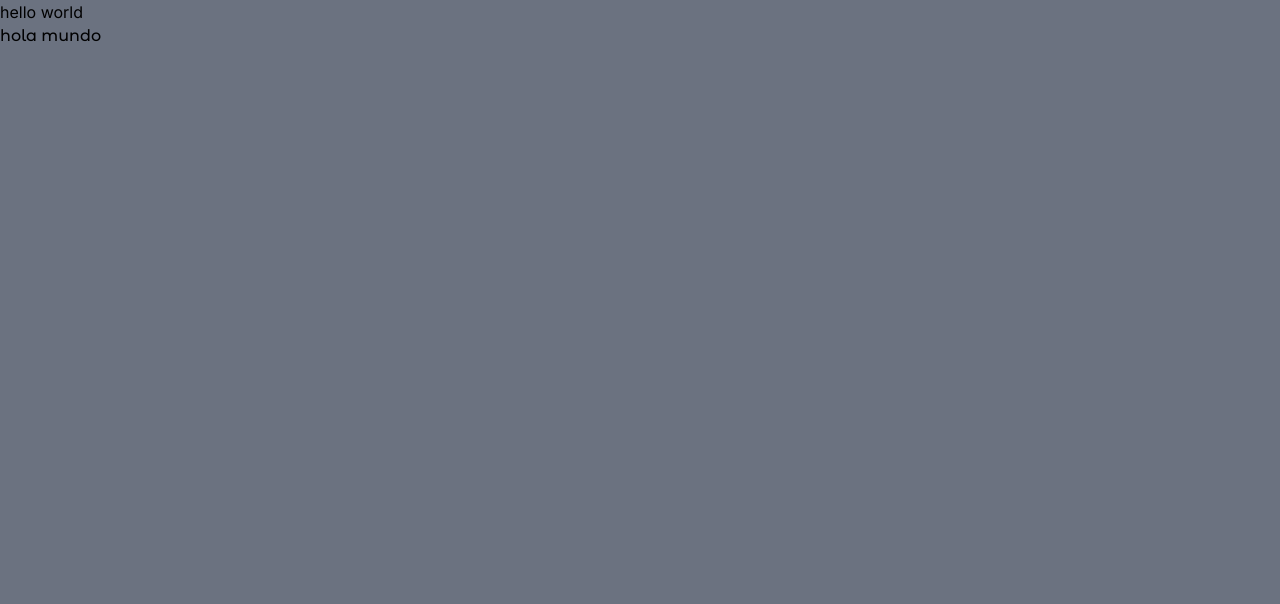
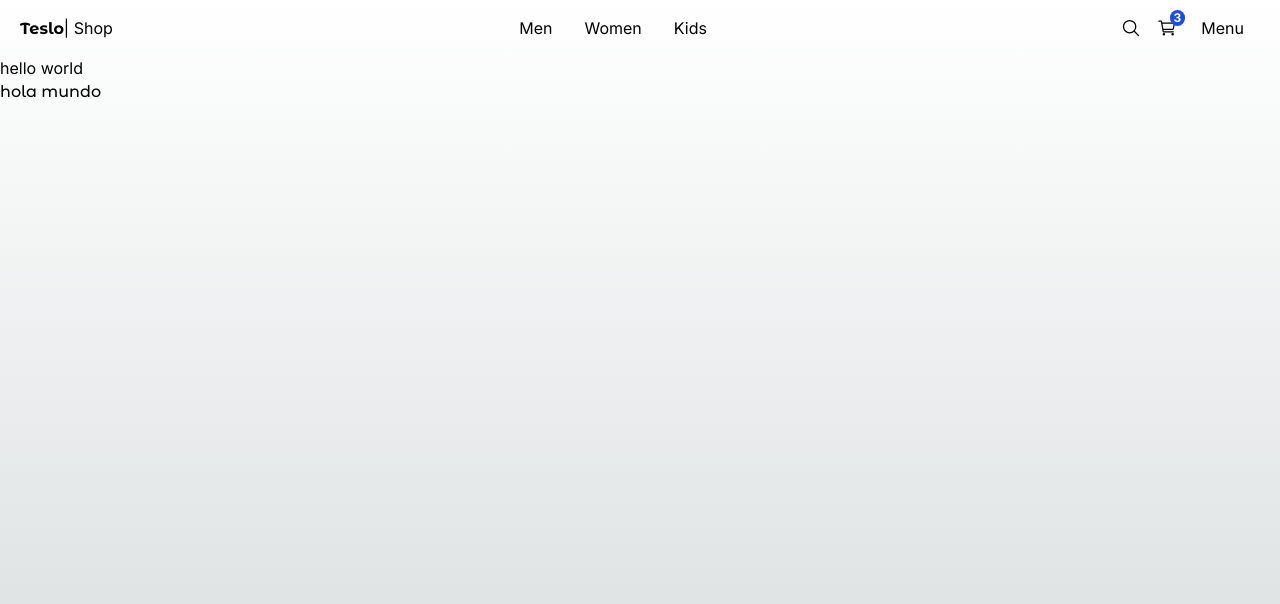
Before and after one commit to GerardoDev25/shop_next-2024-fr, a Next.js app: page / in a window 1280 px wide. Shown: the top 604 px of the page. Built offline with nearby package versions, Linux system fonts and the light colour scheme.

Commit message:
chore(dev): :construction: top menu component

```diff
--- a/src/app/(shop)/layout.tsx
+++ b/src/app/(shop)/layout.tsx
@@ -1,10 +1,13 @@
+import { TopMenu } from '@/components/ui/top-menu';
+
 interface Props {
   children: React.ReactNode;
 }
 
 export default function ShopLayout({ children }: Props) {
   return (
-    <main className= "min-h-screen bg-gray-500">
+    <main className='min-h-screen'>
+      <TopMenu />
       {children}
     </main>
   );
--- /dev/null
+++ b/src/components/ui/top-menu/TopMenu.tsx
@@ -0,0 +1,59 @@
+import { titleFont } from '@/config';
+import Link from 'next/link';
+import { IoSearchOutline, IoCartOutline } from 'react-icons/io5';
+
+export const TopMenu = () => {
+  return (
+    <nav className='flex px-5 justify-between items-center w-full'>
+      {/* ? logo */}
+
+      <div className=''>
+        <Link href='/'>
+          <span className={`${titleFont.className} antialiased font-bold`}>
+            Teslo
+          </span>
+          <span>| Shop</span>
+        </Link>
+      </div>
+
+      {/* Center Menu */}
+
+      <div className='hidden sm:block'>
+        <Link
+          className='m-2 p-2 rounded-md transition-all'
+          href={'/category/men'}
+        >
+          Men
+        </Link>
+        <Link
+          className='m-2 p-2 rounded-md transition-all'
+          href={'/category/women'}
+        >
+          Women
+        </Link>
+        <Link
+          className='m-2 p-2 rounded-md transition-all'
+          href={'/category/kids'}
+        >
+          Kids
+        </Link>
+      </div>
+
+      {/* search and cart */}
+
+      <div className='flex items-center'>
+        <Link href='/search' className='px-2'>
+          <IoSearchOutline className='w-5 h-5' />
+        </Link>
+        <Link href='/cart' className='px-2'>
+          <div className='relative'>
+            <span className='absolute  text-xs rounded-full font-bold px-1 -top-2 -right-2 bg-blue-700 text-white'>3</span>
+            <IoCartOutline className='w-5 h-5' />
+          </div>
+        </Link>
+
+        <button className='m-2 p-2 rounded-md transition-all hover:bg-gray-100'>Menu</button>
+      </div>
+    </nav>
+  );
+};
--- /dev/null
+++ b/src/components/ui/top-menu/index.ts
@@ -0,0 +1 @@
+export * from './TopMenu';
```
Also changed, not shown: package.json (+5 -4 lines), 1 other file (tests, documents, lock files or other folders).
